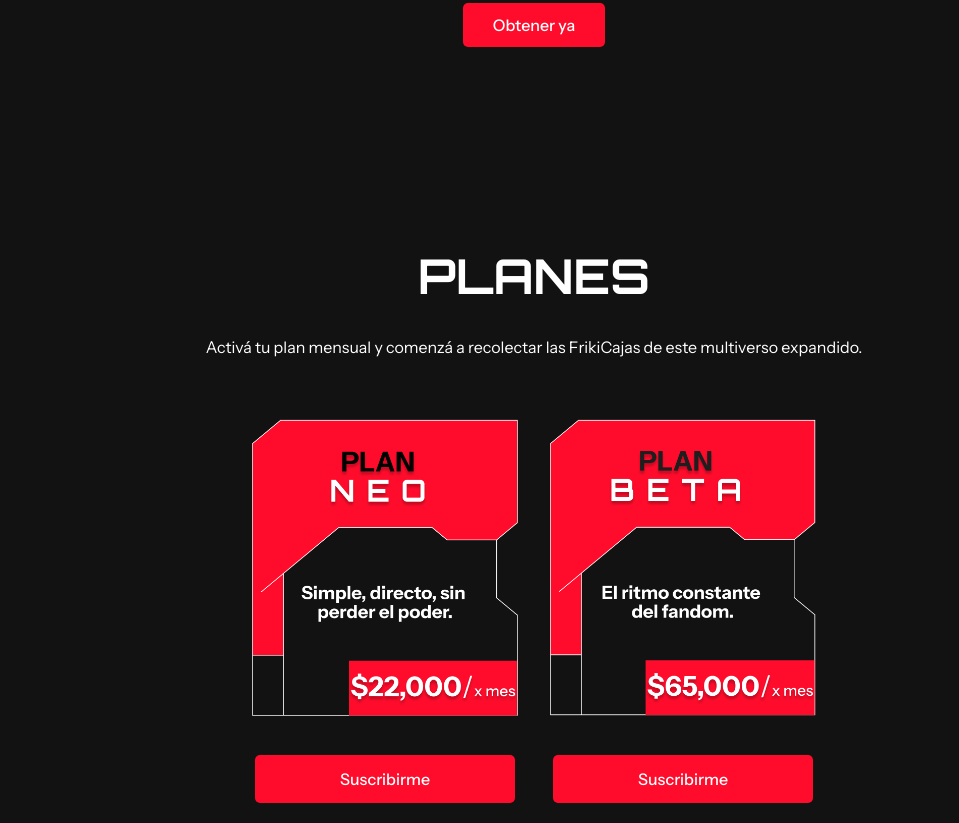
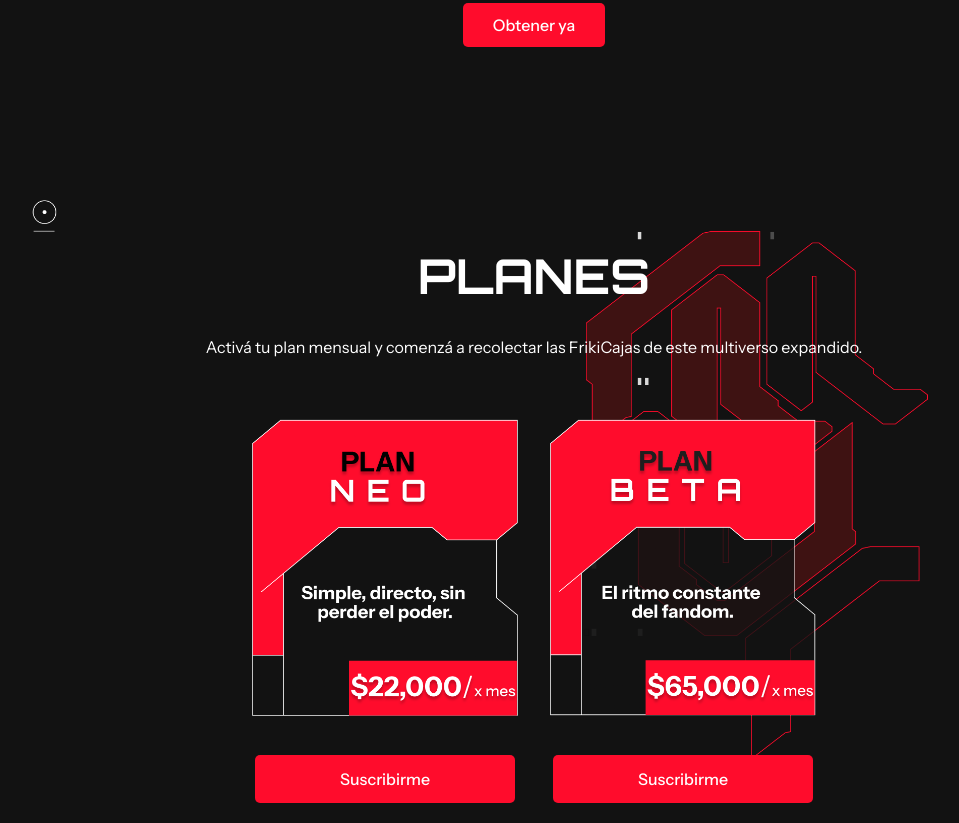
Before and after one commit to carolosano/frikicaja, a plain HTML site: page detalle.html in a window 1280 px wide. Shown: the part 777-1600 px from the top of the page, without its empty margins (106-1065 px from the left). Drawn offline with nearby package versions, Linux system fonts and the light colour scheme; the site is published under a folder, as on GitHub Pages, so addresses that start at the root find nothing.

Commit message:
pre entrega 2

```diff
--- a/detalle.html
+++ b/detalle.html
@@ -54,7 +54,7 @@
 
 <!--  PLANES: Grid clásico de 3 columnas -->
 <section class="section-spacing container py-8 text-center"
-  style="background-image: url('/media/fondo04.png');
+  style="background-image: url('media/fondo04.png');
          background-size: cover;
          background-position: center;
          background-repeat: no-repeat;
```
